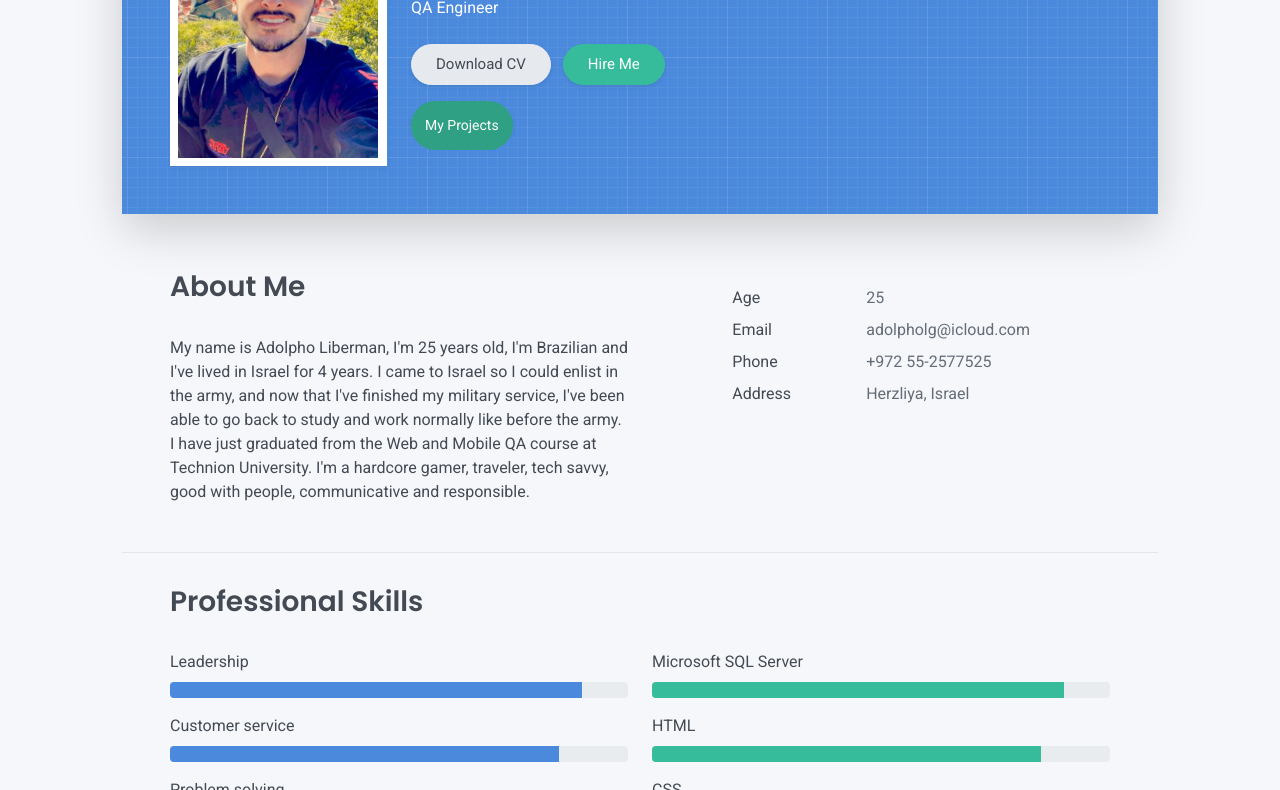
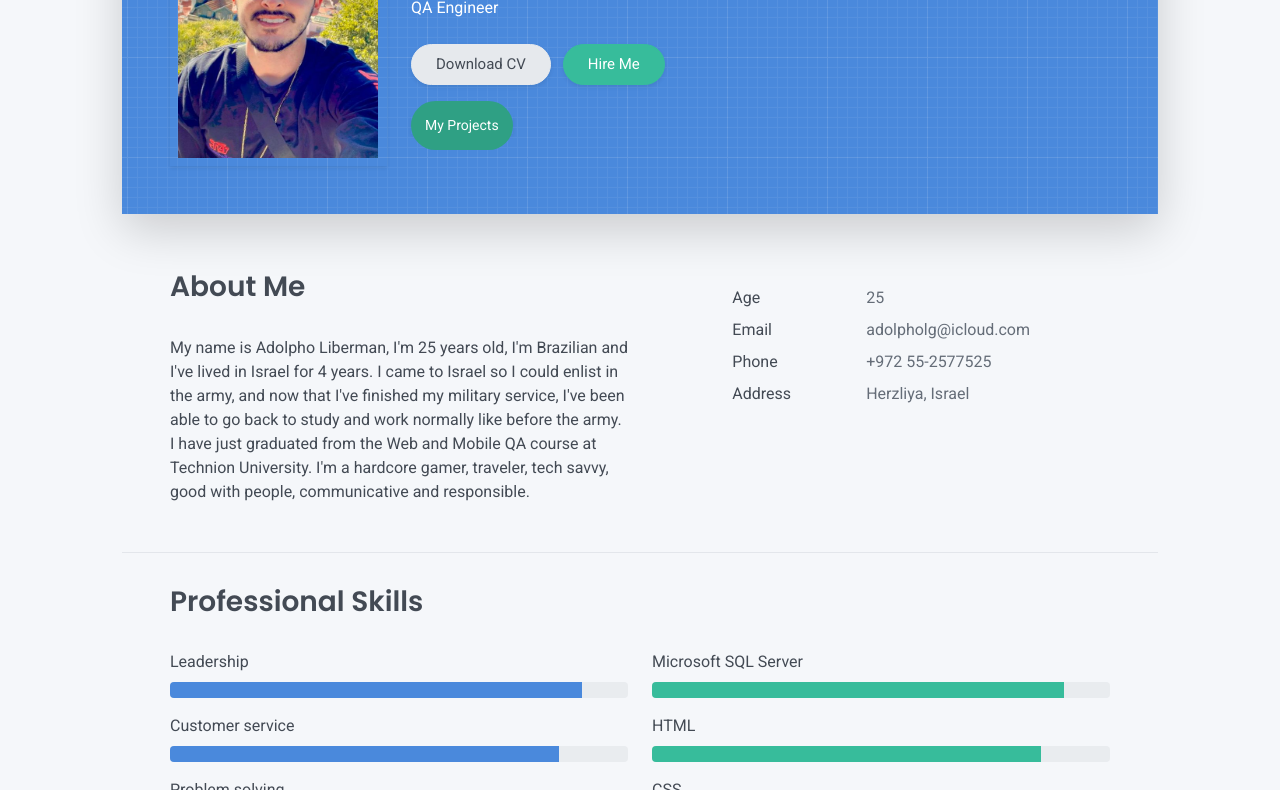
Before and after one commit to adolpholg/curriculum.github.io, a plain HTML site: page index.html in a window 1280 px wide. Shown: the part 252-1042 px from the top of the page. Drawn offline with Linux system fonts and the light colour scheme.

Commit message:
Update index.html

```diff
--- a/index.html
+++ b/index.html
@@ -52,7 +52,7 @@
   <div class="cover-bg p-3 p-lg-4 text-white">
     <div class="row">
       <div class="col-lg-3 col-md-5">
-        <div class="hover-effect bg-white shadow-sm p-1"><img src="images/profile.jpeg" width="200" height="250"/></div>
+        <div class="shadow-sm p-1"><img src="images/profile.jpeg" width="200" height="250"/></div>
       </div>
       <div class="col-lg-8 col-md-7 text-center text-md-start">
         <h2 class="h1 mt-3" data-aos="fade-left" data-aos-delay="0">Adolpho Liberman</h2>
```
